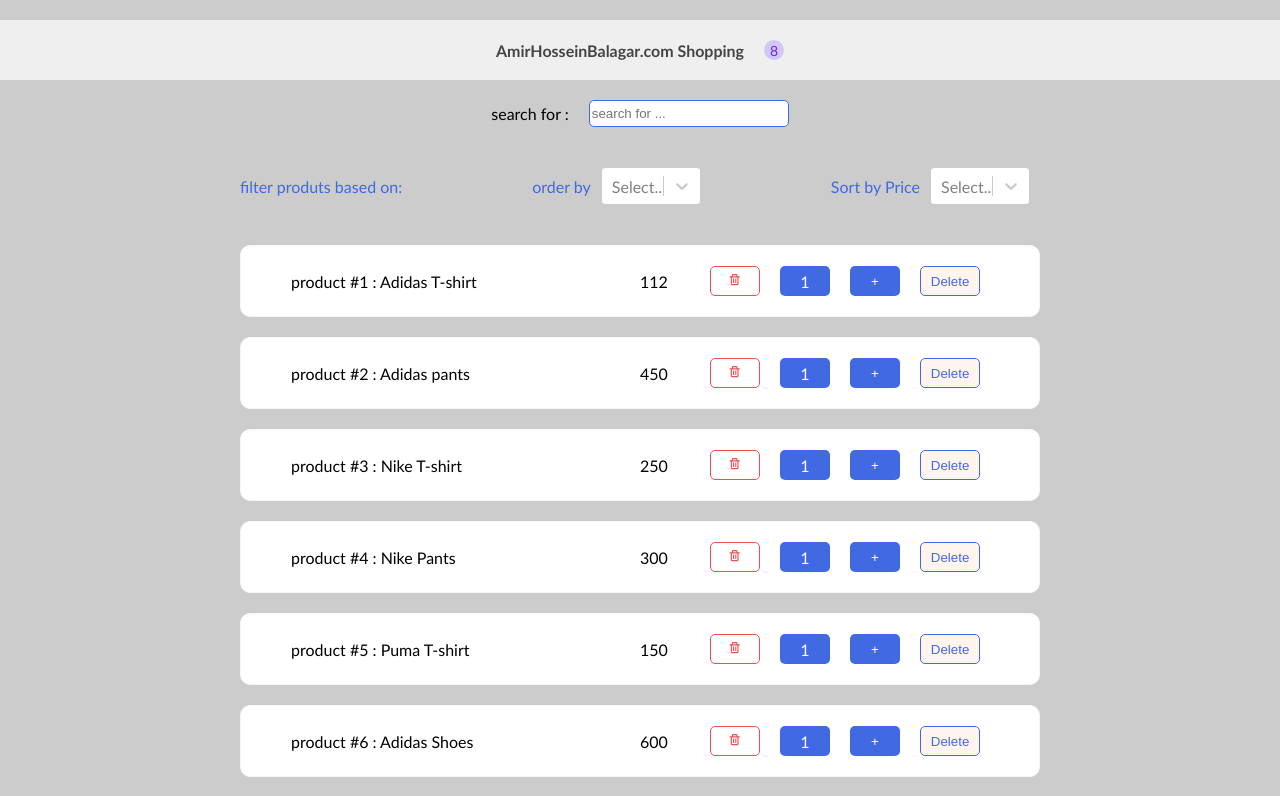
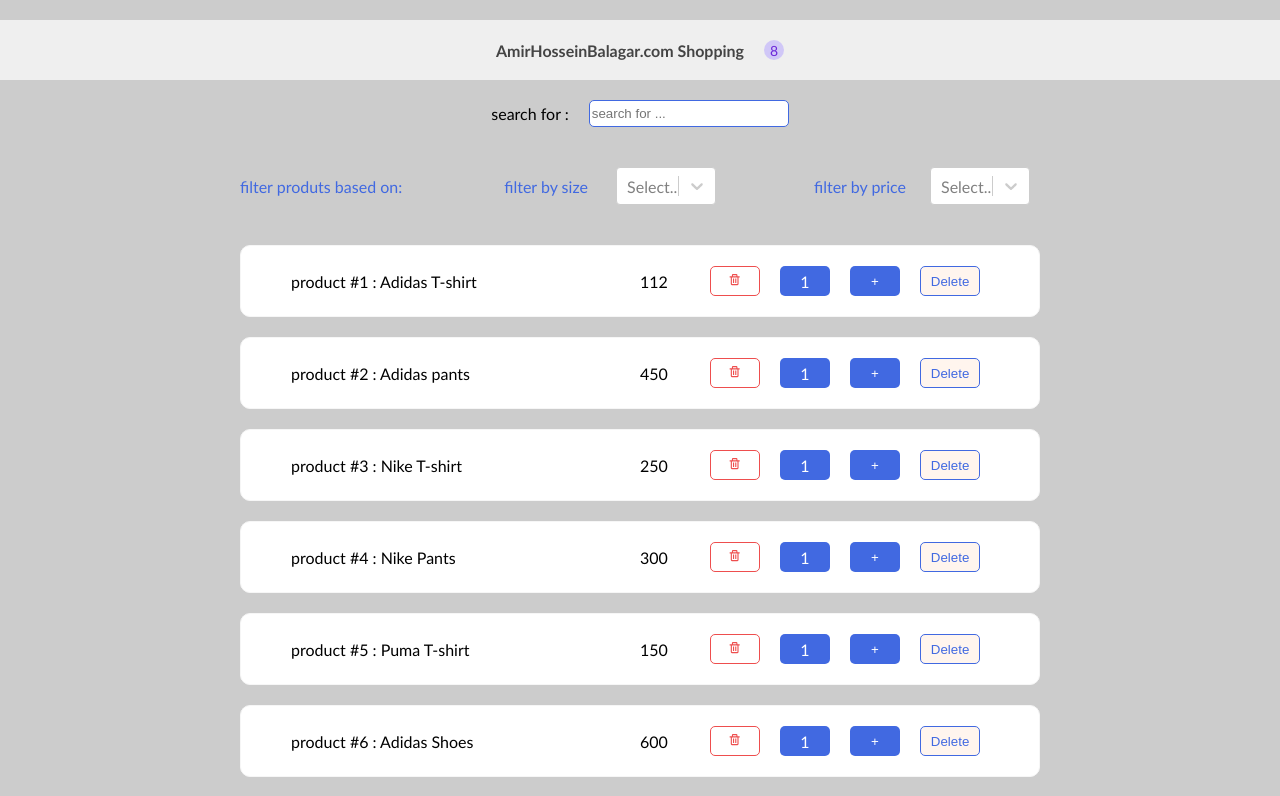
Before and after one commit to amirho3einb/ReactCourse, a React (Create React App) app: page / in a window 1280 px wide. Shown: the top 796 px of the page. Built offline with nearby package versions, Linux system fonts and the light colour scheme.

Commit message:
Extracting-Select-component

```diff
--- /dev/null
+++ b/src/common/Select/Select.js
@@ -0,0 +1,16 @@
+import Select from "react-select";
+import styles from "./select.module.css";
+const SelectComponent = ({value, onChange, options, title}) => {
+    return (
+        <div className={styles.filterSelect}>
+            <span>{title}</span>
+            <Select
+                value={value}
+                onChange={onChange}
+                options={options}
+            />
+        </div>
+    );
+}
+
+export default SelectComponent;
--- /dev/null
+++ b/src/common/Select/select.module.css
@@ -0,0 +1,10 @@
+.filterSelect {
+  display: flex;
+  justify-content: center;
+  align-items: center;
+  margin: 20px 0;
+}
+.filterSelect > * {
+  width: 100px;
+  margin: 0 10px;
+}
--- a/src/components/Filter/Filter.js
+++ b/src/components/Filter/Filter.js
@@ -2,6 +2,7 @@
 import { useProductsAction } from "../Provider/ProductsProvider";
 import Select from 'react-select';
 import styles from "./Filter.module.css";
+import SelectComponent from "../../common/Select/Select";
 
 
 const Filter = () => {
@@ -37,22 +38,34 @@
     return (
         <div className={styles.mainRowFilters}>
             <p>filter produts based on:</p>
-            <div className={styles.filterSelect}>
+            <SelectComponent
+                title = "filter by size"
+                value={value}
+                onChange={changeHandler}
+                options={options}
+            />
+            {/* <div className={styles.filterSelect}>
                 order by
                 <Select
                     value={value}
                     onChange={changeHandler}
                     options={options}
                 />
-            </div>
-            <div className={styles.filterSelect}>
+            </div> */}
+            <SelectComponent
+                title= "filter by price"
+                value={sort}
+                onChange={sortHandler}
+                options={sortOptions}
+            />
+            {/* <div className={styles.filterSelect}>
                 Sort by Price
                 <Select
                     value={sort}
                     onChange={sortHandler}
                     options={sortOptions}
                 />
-            </div>
+            </div> */}
         </div>
      );
 }
--- a/src/components/Filter/Filter.module.css
+++ b/src/components/Filter/Filter.module.css
@@ -9,13 +9,3 @@
 .mainRowFilters p {
     margin-right: 10px;
 }
-.filterSelect{
-    display: flex;
-    justify-content: center;
-    align-items: center;
-    margin: 20px 0;
-}
-.filterSelect > *{
-    width: 100px;
-    margin: 0 10px;
-}
```
